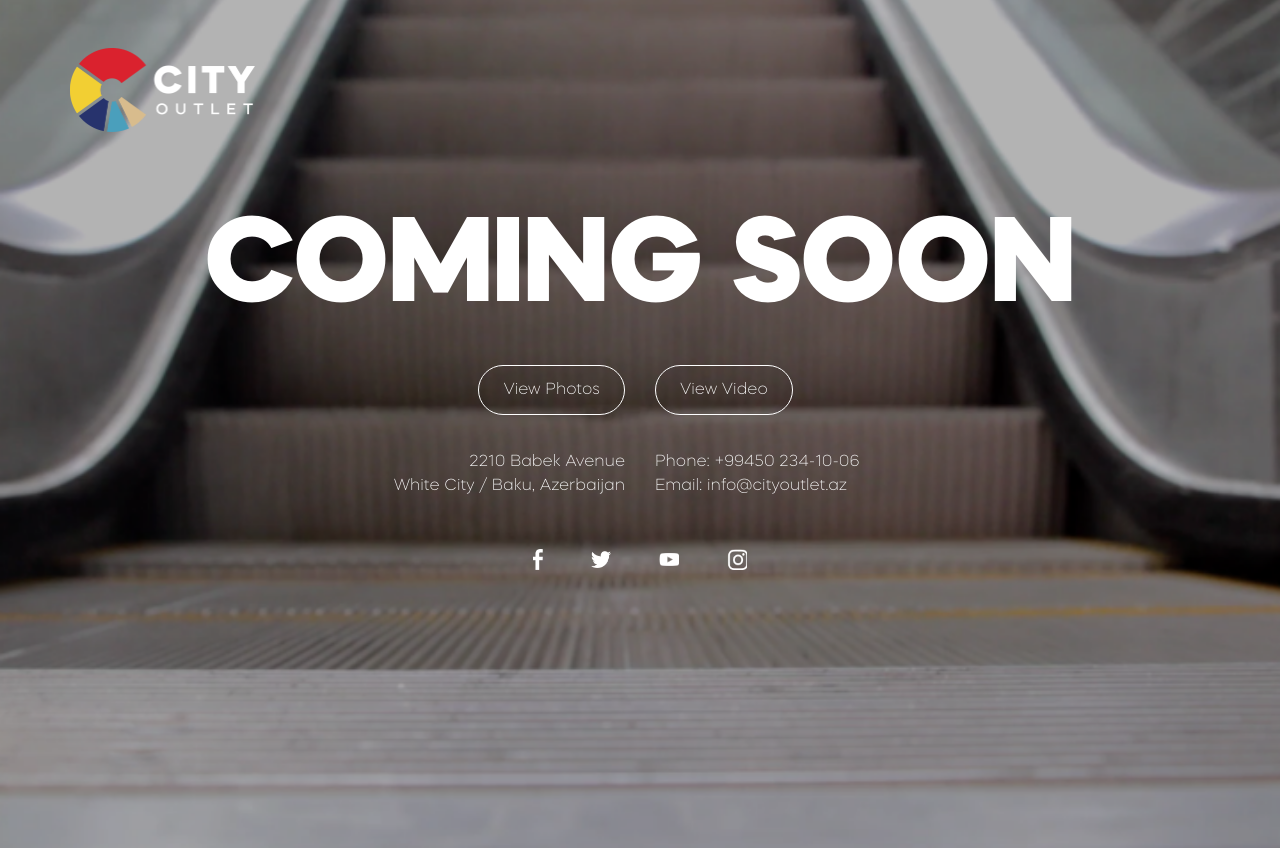
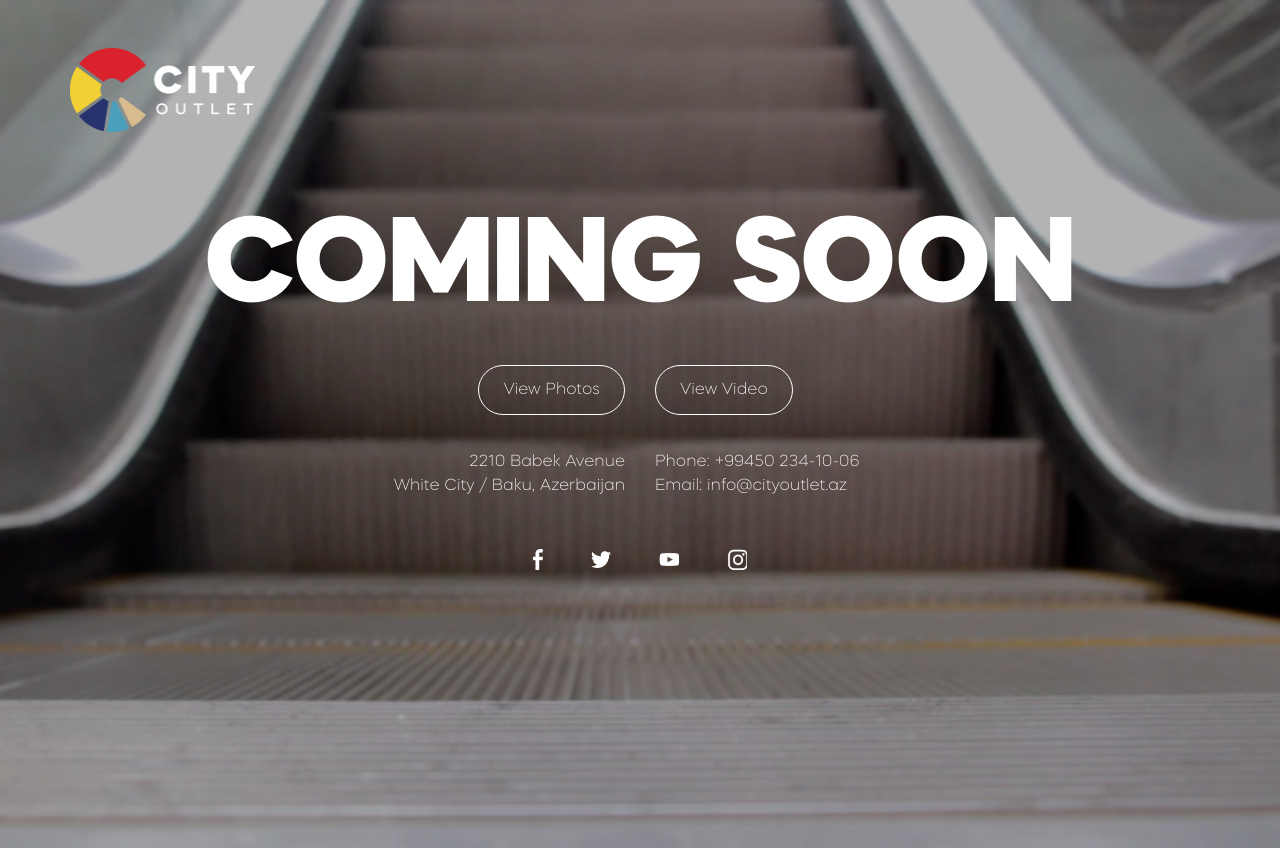
Before and after one commit to nargayeva/coming-soon, a plain HTML site: page index.html in a window 1280 px wide. Drawn offline with nearby package versions, Linux system fonts and the light colour scheme.

Commit message:
trying to solve bg issue

```diff
--- a/assets/style.css
+++ b/assets/style.css
@@ -13,20 +13,14 @@
     src: url('./Mazzard/MazzardH-ExtraLight.otf');
 }
 
-html {
-    /* background: url('./images/Escalator.png') no-repeat center center fixed;
-    background-size: cover;
-    height: 100%;
-    overflow: hidden; */
-}
 
 body {
-    background: url('./images/Escalator.png') no-repeat center center;
+    background: url('./images/Escalator.png');
     background-size: cover;
+    background-repeat: no-repeat;
     height: 100vh;
-    overflow: hidden;
+    width: 100vw;
 }
-
 
 #logo {
     box-sizing: border-box;
```
